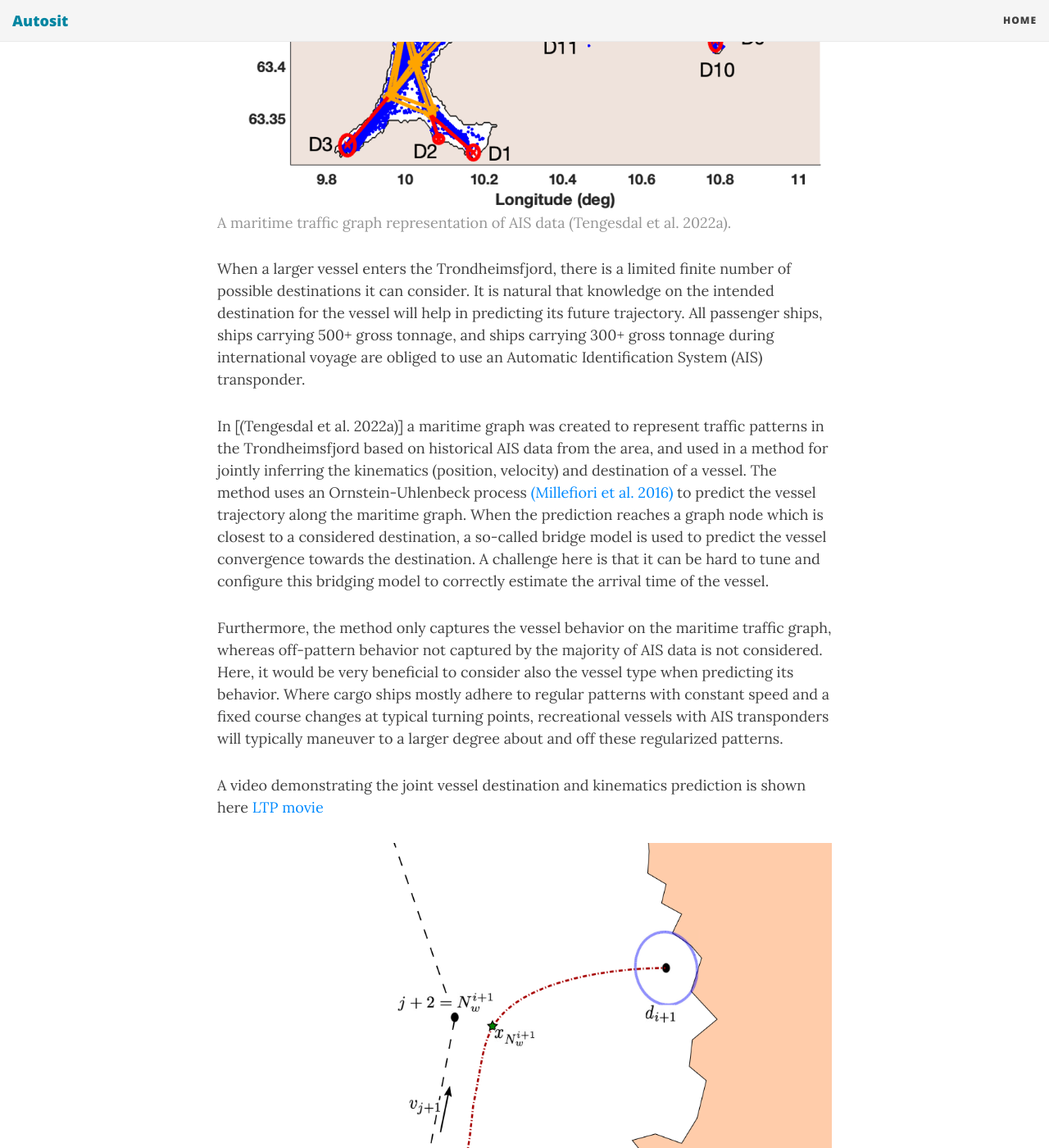
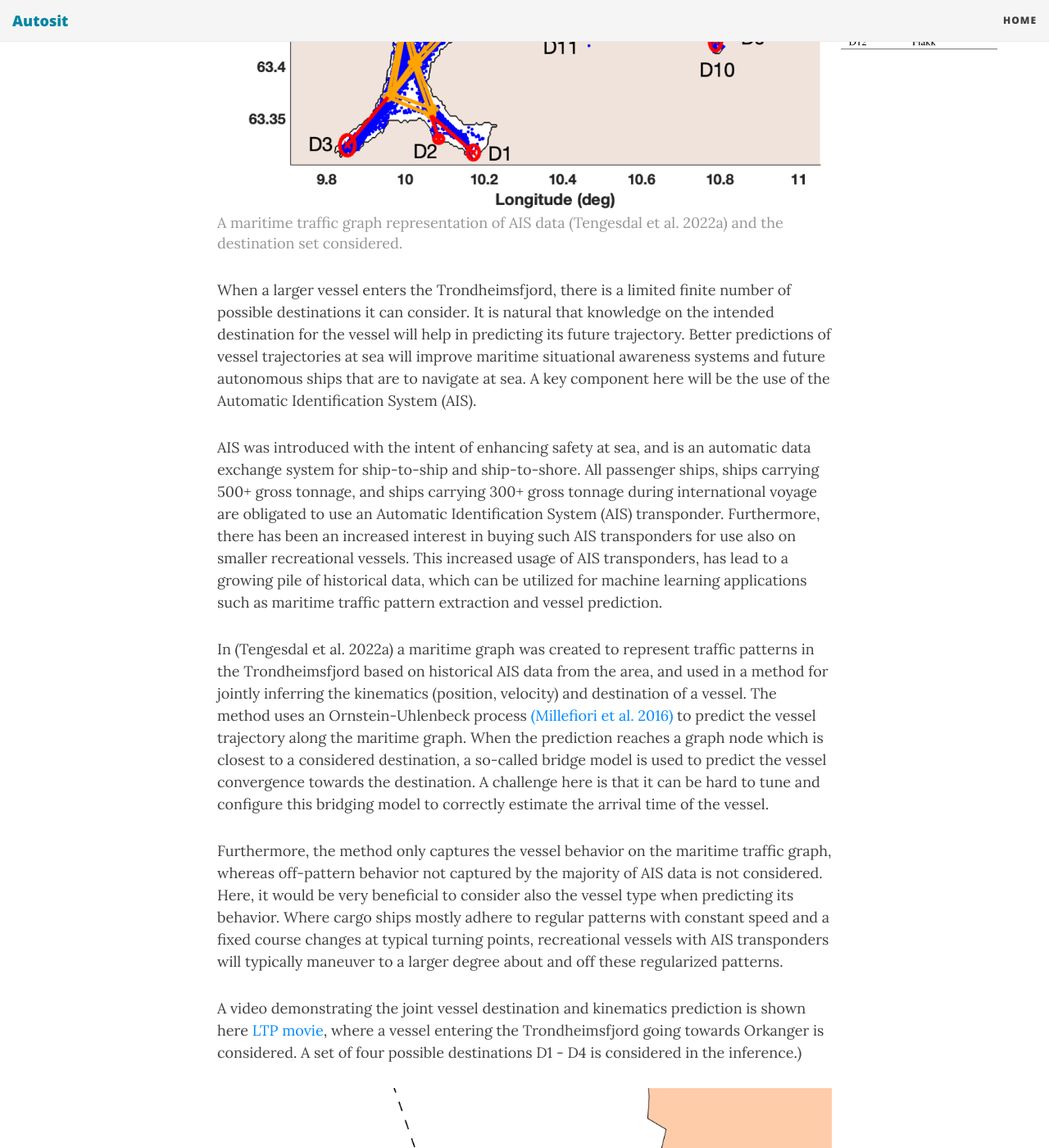
Before and after one commit to autosit/autosit.github.io, a Jekyll site: the page built from _posts/2022-09-22-mtg-ltp-improvements.md, in a window 1280 px wide and 1400 px high, scrolled down 664 px. Shown: the whole window at 82% size. Built offline with Jekyll 4.4.1, drawn with Linux system fonts in a browser that asks for light colours; nearby versions of some CDN libraries.

Commit message:
added ltp fig

```diff
--- a/_posts/2022-09-22-mtg-ltp-improvements.md
+++ b/_posts/2022-09-22-mtg-ltp-improvements.md
@@ -5,16 +5,19 @@
 ---
 ## Background
 
-|<img src="{{site.url}}/assets/mtg_tfjord.png" width="750" > |
-| <span style="color:#959595">A maritime traffic graph representation of AIS data (Tengesdal et al. 2022a). </span> |
+|<img src="{{site.url}}/assets/mtg_tfjord.png" width="750" > | |<img src="{{site.url}}/assets/destinations.png" width="200" > |
+| <span style="color:#959595">A maritime traffic graph representation of AIS data (Tengesdal et al. 2022a) and the destination set considered. </span> |
 
-When a larger vessel enters the Trondheimsfjord, there is a limited finite number of possible destinations it can consider. It is natural that knowledge on the intended destination for the vessel will help in predicting its future trajectory. All passenger ships, ships carrying 500+ gross tonnage, and ships carrying 300+ gross tonnage during international voyage are obliged to use an Automatic Identification System (AIS) transponder.
+When a larger vessel enters the Trondheimsfjord, there is a limited finite number of possible destinations it can consider. It is natural that knowledge on the intended destination for the vessel will help in predicting its future trajectory. Better predictions of vessel trajectories at sea will improve maritime situational awareness systems and future autonomous ships that are to navigate at sea. A key component here will be the use of the Automatic Identification System (AIS).
 
-In [(Tengesdal et al. 2022a)] a maritime graph was created to represent traffic patterns in the Trondheimsfjord based on historical AIS data from the area, and used in a method for jointly inferring the kinematics (position, velocity) and destination of a vessel. The method uses an Ornstein-Uhlenbeck process [(Millefiori et al. 2016)] to predict the vessel trajectory along the maritime graph. When the prediction reaches a graph node which is closest to a considered destination, a so-called bridge model is used to predict the vessel convergence towards the destination. A challenge here is that it can be hard to tune and configure this bridging model to correctly estimate the arrival time of the vessel.
+AIS was introduced with the intent of enhancing safety at sea, and is an automatic data exchange system for ship-to-ship and ship-to-shore.
+All passenger ships, ships carrying 500+ gross tonnage, and ships carrying 300+ gross tonnage during international voyage are obligated to use an Automatic Identification System (AIS) transponder. Furthermore, there has been an increased interest in buying such AIS transponders for use also on smaller recreational vessels. This increased usage of AIS transponders, has lead to a growing pile of historical data, which can be utilized for machine learning applications such as maritime traffic pattern extraction and vessel prediction.
+
+In (Tengesdal et al. 2022a) a maritime graph was created to represent traffic patterns in the Trondheimsfjord based on historical AIS data from the area, and used in a method for jointly inferring the kinematics (position, velocity) and destination of a vessel. The method uses an Ornstein-Uhlenbeck process [(Millefiori et al. 2016)] to predict the vessel trajectory along the maritime graph. When the prediction reaches a graph node which is closest to a considered destination, a so-called bridge model is used to predict the vessel convergence towards the destination. A challenge here is that it can be hard to tune and configure this bridging model to correctly estimate the arrival time of the vessel.
 
 Furthermore, the method only captures the vessel behavior on the maritime traffic graph, whereas off-pattern behavior not captured by the majority of AIS data is not considered. Here, it would be very beneficial to consider also the vessel type when predicting its behavior. Where cargo ships mostly adhere to regular patterns with constant speed and a fixed course changes at typical turning points, recreational vessels with AIS transponders will typically maneuver to a larger degree about and off these regularized patterns.
 
-A video demonstrating the joint vessel destination and kinematics prediction is shown here [LTP movie](https://studntnu-my.sharepoint.com/:v:/g/personal/trymte_ntnu_no/EUs2eh9VArhPsI3fCeOqZREBJ4vNnxHXrwELZllEMDE9_A?e=FqX6di)
+A video demonstrating the joint vessel destination and kinematics prediction is shown here [LTP movie](https://studntnu-my.sharepoint.com/:v:/g/personal/trymte_ntnu_no/EUs2eh9VArhPsI3fCeOqZREBJ4vNnxHXrwELZllEMDE9_A?e=FqX6di), where a vessel entering the Trondheimsfjord going towards Orkanger is considered. A set of four possible destinations D1 - D4 is considered in the inference.)
 
 |<img src="{{site.url}}/assets/mtg_ltp_illustration.png" width="750" > |
 | <span style="color:#959595">Illustration of the prediction method in [(Tengesdal et al. 2022a)]. </span> |
```
Also changed, not shown: assets/destinations.png (added).
